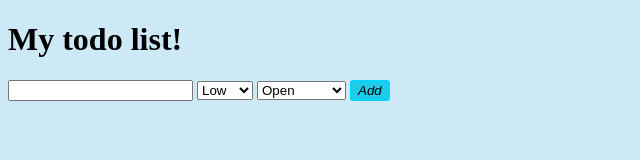
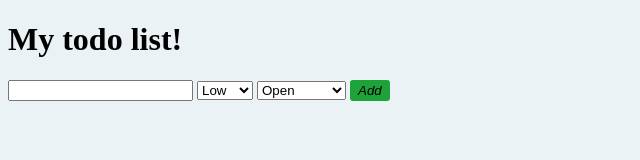
Before and after one commit to vzhabchyk/TODO_List, a plain HTML site: page index.html in a window 1280 px wide. In both pictures the pointer is over the input "Add". Shown: the whole page, without its empty margins (0-640 px from the left). Drawn offline with Linux system fonts and the light colour scheme.

Commit message:
seventh commit

```diff
--- a/styles/style.css
+++ b/styles/style.css
@@ -1,5 +1,5 @@
 body {
-  background-color: rgb(205, 233, 246);
+  background-color: rgb(235 242 245);
 }
 
 .todo-list-items__item {
@@ -27,6 +27,5 @@ body {
 
 .btn-todo-action:hover,
 .btn-todo-action:focus {
-  background-color: rgb(31, 203, 233);
-  border: 2px solid rgb(5, 212, 248);
+  background-color: rgb(29, 163, 58);
 }
```
